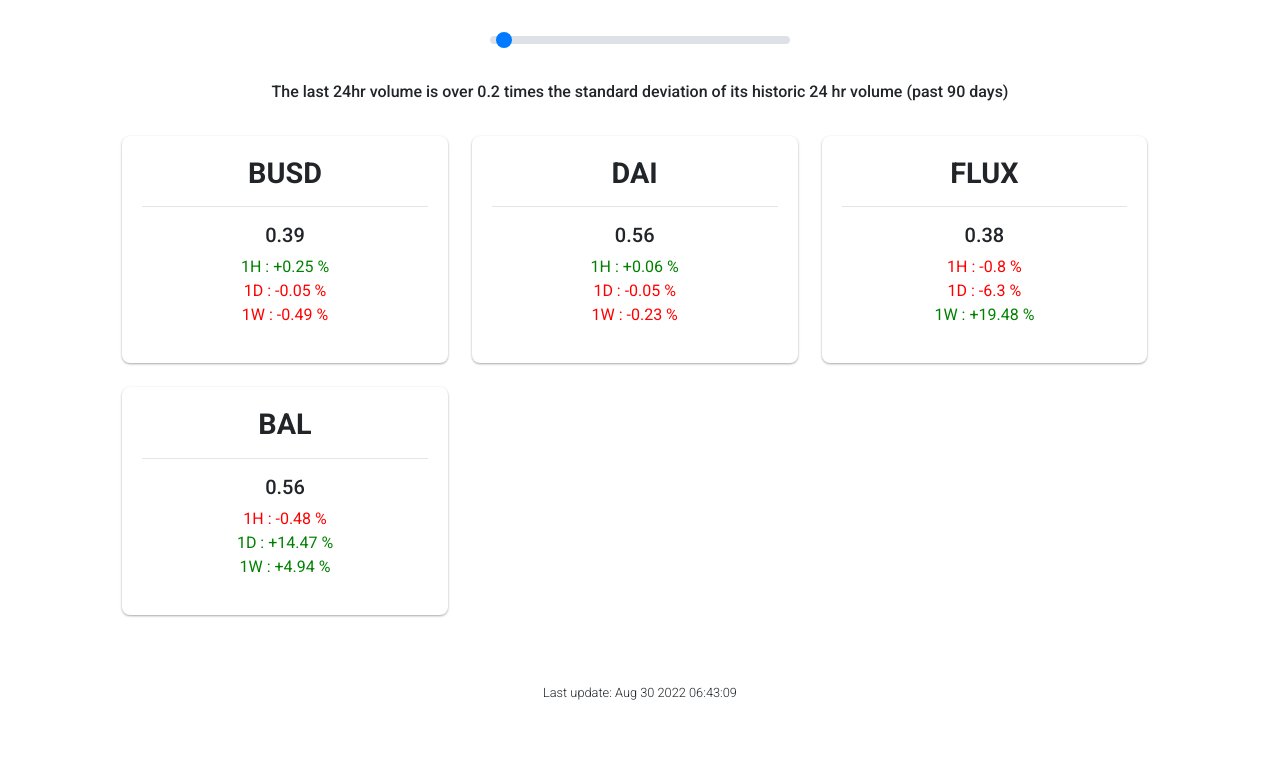
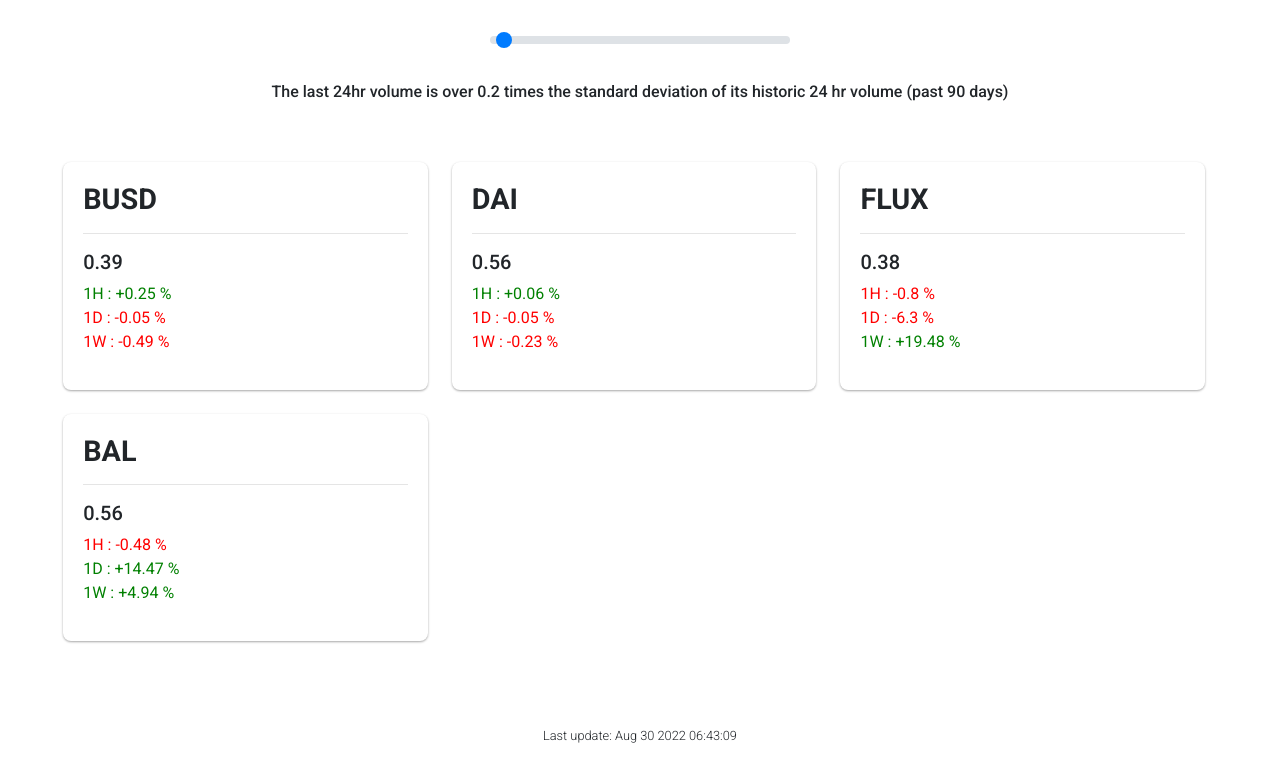
Before and after one commit to EricGerbers/crypto-volume-alert, a plain HTML site: page index.html in a window 1280 px wide. Shown: the part 101-862 px from the top of the page. Before the commit the page ends 820 px from the top, so only its background shows below. Drawn offline with nearby package versions, Linux system fonts and the light colour scheme.

Commit message:
update layout

```diff
--- a/index.html
+++ b/index.html
@@ -26,18 +26,13 @@
 </head>
 
 <body>
+    <div class="wrapper">
         <div class="container">
             <div class="row">
                 <div class="header col-md-12">
                     <h3>Abnomal Crypto Volume Alert</h3>
-
-
-
                 </div>
             </div>
-
-        <!-- Range Slider-->
-
             <div class="d-flex justify-content-center my-4">
                 <div class="slider-div">
                     <input type="range" class="custom-range" value="2" id="stdSlider" min="0" max="100">
@@ -48,12 +43,16 @@
                 <h6>The last 24hr volume is over <span id="stdMulti"></span> times the standard deviation of its historic 24 hr volume (past 90 days)
                 </h6>
             </div>
-
-        <div class="row card-row">
         </div>
 
+        <div class="container-fluid">
+            <div class="row card-row"></div>
+        </div>
+
+        <div class="container">
             <div class="row donate-row">
                 <div class="col-sm-12 time">Last update: Aug 30 2022 04:19:28</div>
+            </div>
         </div>
 
 
```
Lines whose indentation alone changed are shown as unchanged.
